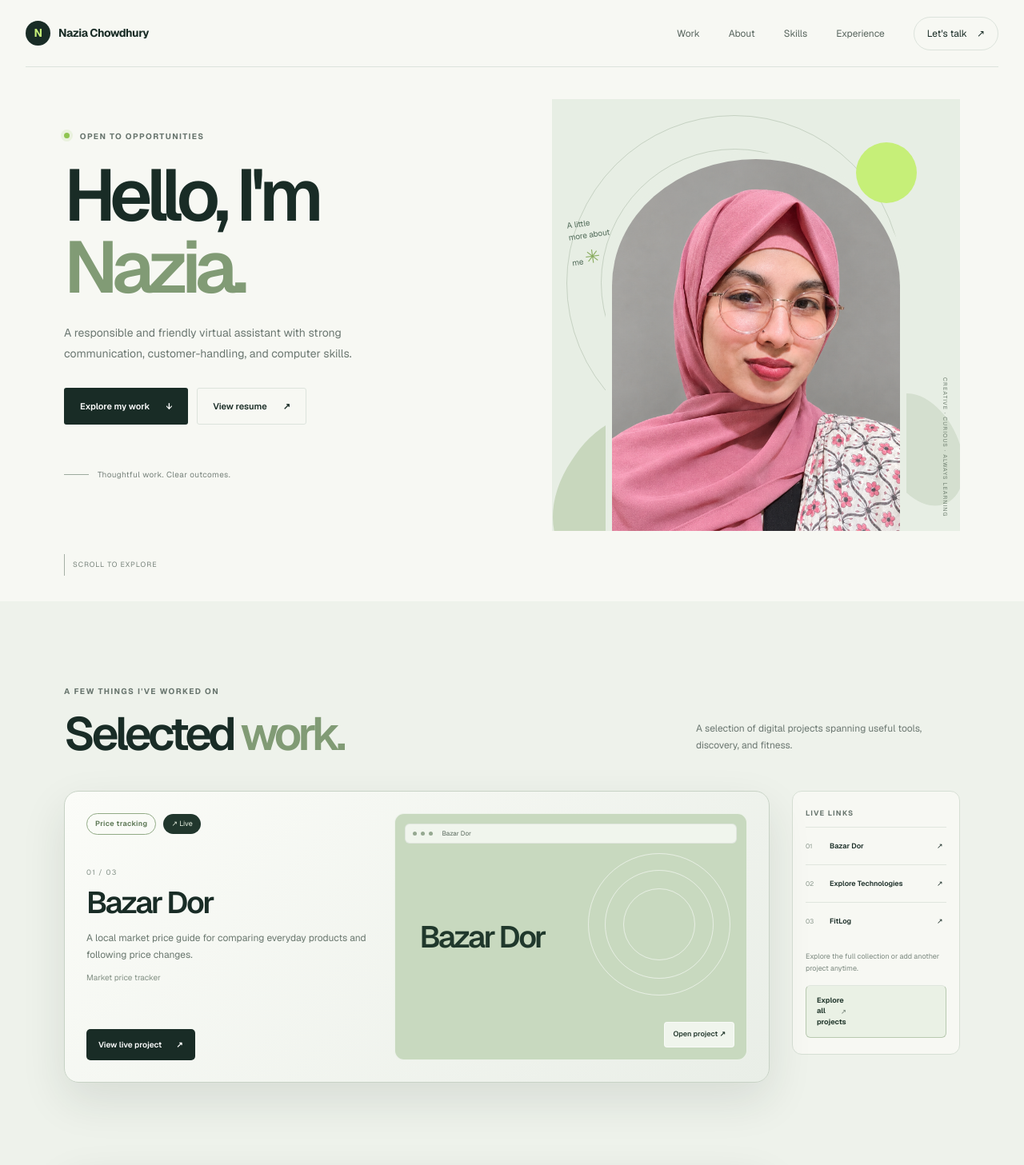
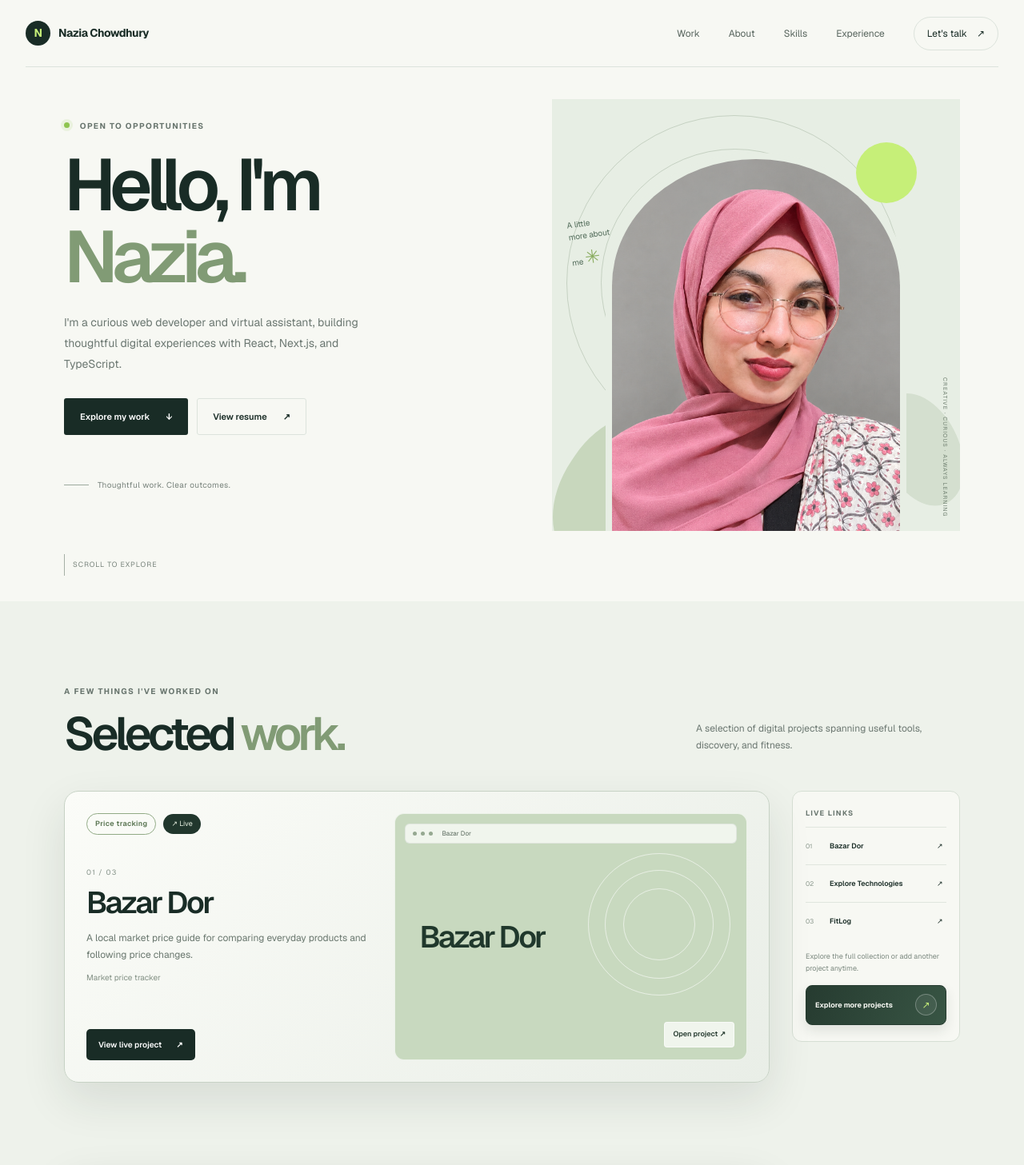
Before and after one commit to naziachowdhurydev/my-protfulio, a Next.js app: page / in a window 1280 px wide. Shown: the top 1457 px of the page at 80% size. Built offline with nearby package versions, Linux system fonts and the light colour scheme.

Commit message:
Update project styles and enhance project preview functionality

```diff
--- a/src/app/globals.css
+++ b/src/app/globals.css
@@ -178,13 +178,17 @@ a:focus-visible, button:focus-visible { outline: 3px solid #8ebd43; outline-offs
 .project-blue .project-decoration { width: 150px; height: 195px; top: 42px; right: 34px; border-radius: 50% 50% 15% 15%; background: #aec3bd; }
 .project-link-rail { position: sticky; top: 105px; padding: 20px 16px; border: 1px solid #d6dfd4; border-radius: 12px; background: #f7f8f3; }
 .project-link-rail .eyebrow { margin-bottom: 10px; font-size: 9px; }
-.project-link-rail > a { display: grid; grid-template-columns: 23px 1fr 12px; align-items: center; gap: 7px; min-height: 47px; border-top: 1px solid #e0e6de; font-size: 9px; transition: color .2s ease, padding .2s ease; }
-.project-link-rail > a:hover { padding-left: 4px; color: #63805b; }
-.project-link-rail > a span:first-child { color: #89968b; font-size: 8px; }
-.project-link-rail > a strong { font-size: 9px; font-weight: 600; }
+.project-link-rail > a:not(.project-all-link) { display: grid; grid-template-columns: 23px 1fr 12px; align-items: center; gap: 7px; min-height: 47px; border-top: 1px solid #e0e6de; font-size: 9px; transition: color .2s ease, padding .2s ease; }
+.project-link-rail > a:not(.project-all-link):hover { padding-left: 4px; color: #63805b; }
+.project-link-rail > a:not(.project-all-link) span:first-child { color: #89968b; font-size: 8px; }
+.project-link-rail > a:not(.project-all-link) strong { font-size: 9px; font-weight: 600; }
 .project-rail-note { margin: 14px 0 0; color: #7b887f; font-size: 9px; line-height: 1.65; }
-.project-all-link { display: flex; align-items: center; justify-content: space-between; gap: 12px; margin-top: 13px; padding: 12px 13px; border: 1px solid #b8c9b0; border-radius: 6px; background: #eaf1e5; color: #263b30; font-size: 10px; font-weight: 650; transition: transform .2s ease, background .2s ease, border-color .2s ease; }
-.project-all-link:hover { transform: translateY(-2px); border-color: #8fa783; background: #dfebd6; }
+.project-link-rail > .project-all-link { display: flex; width: 100%; min-height: 50px; align-items: center; justify-content: space-between; gap: 8px; margin-top: 13px; padding: 10px 11px; border: 1px solid #263b30; border-radius: 8px; background: linear-gradient(110deg, #263b30, #385544); color: #f7f8f3; box-shadow: 0 7px 15px #1b30241c; transition: transform .22s ease, box-shadow .22s ease, background .22s ease; }
+.project-all-copy { min-width: 0; color: inherit; font-size: 9px; font-weight: 650; line-height: 1.35; letter-spacing: 0; white-space: normal; }
+.project-all-arrow { display: grid; width: 27px; height: 27px; flex: 0 0 27px; place-items: center; border: 1px solid #ffffff45; border-radius: 50%; background: #ffffff12; color: #c6ef78; font-size: 12px; transition: transform .22s ease, background .22s ease, color .22s ease; }
+.project-link-rail > .project-all-link:hover { transform: translateY(-3px); background: linear-gradient(110deg, #304b3c, #466b50); box-shadow: 0 12px 22px #1b30242b; }
+.project-link-rail > .project-all-link:hover .project-all-arrow { transform: translate(2px, -2px); background: #c6ef78; color: #263b30; }
+.project-link-rail > .project-all-link:focus-visible { outline: 3px solid #8ebd43; outline-offset: 3px; }
 .projects-page { min-height: 100vh; padding-bottom: 20px; overflow: hidden; }
 .projects-page-hero { position: relative; padding-top: 32px; padding-bottom: 30px; }
 .projects-page-hero::after { position: absolute; top: 100px; right: 20px; width: 140px; height: 140px; border: 1px solid #a6b99f70; border-radius: 50%; box-shadow: 0 0 0 17px #e8eee360, 0 0 0 34px #e8eee330; content: ""; pointer-events: none; }
@@ -201,7 +205,14 @@ a:focus-visible, button:focus-visible { outline: 3px solid #8ebd43; outline-offs
 .projects-page-list { display: grid; grid-template-columns: repeat(2, minmax(0, 1fr)); align-items: stretch; gap: 20px; }
 .project-list-card { display: flex; min-width: 0; flex-direction: column; overflow: hidden; border: 1px solid #d7e0d5; border-radius: 14px; background: #fbfcf8; box-shadow: 0 12px 32px #1b30240b; transition: transform .28s ease, box-shadow .28s ease, border-color .28s ease; }
 .project-list-card:hover { transform: translateY(-5px); border-color: #a9bc9f; box-shadow: 0 24px 48px #1b30241a; }
-.project-list-art { min-height: 230px; position: relative; display: flex; align-items: center; justify-content: center; overflow: hidden; padding: 25px; }
+.project-list-art { height: clamp(230px, 24vw, 290px); min-height: 230px; position: relative; display: flex; align-items: center; justify-content: center; overflow: hidden; padding: 25px; }
+.project-live-preview { isolation: isolate; }
+.project-live-preview iframe { position: absolute; z-index: 1; top: 0; left: 0; width: 280%; height: 280%; transform: scale(.357142857); transform-origin: top left; border: 0; background: white; pointer-events: none; }
+.project-live-preview::after { position: absolute; z-index: 2; inset: 0; background: linear-gradient(180deg, #192c2605 50%, #192c2626); content: ""; pointer-events: none; }
+.project-live-preview .project-card-number { z-index: 3; padding: 6px 8px; border: 1px solid #ffffff8c; border-radius: 99px; background: #f7f8f3dc; backdrop-filter: blur(8px); }
+.project-live-preview .project-card-graphic { z-index: 0; }
+.project-list-art.project-live-preview .project-preview-cta { z-index: 4; opacity: 1; transform: none; }
+.project-live-preview:hover .project-preview-cta { background: #e8f0e2; }
 .project-card-number { position: absolute; z-index: 2; top: 15px; left: 17px; color: #34483c; font-size: 10px; font-weight: 650; letter-spacing: .08em; }
 .project-card-number i { color: #64796a; font-size: 8px; font-style: normal; font-weight: 450; }
 .project-card-graphic { display: grid; width: 132px; height: 132px; place-items: center; border: 1px solid #ffffffc0; border-radius: 50%; color: #2b4536; font-size: 44px; font-weight: 550; letter-spacing: -.08em; box-shadow: 0 0 0 15px #ffffff20, 0 0 0 30px #ffffff14; transition: transform .4s ease; }
@@ -287,6 +298,8 @@ a:focus-visible, button:focus-visible { outline: 3px solid #8ebd43; outline-offs
 .capability-list li:hover .capability-list-arrow { transform: translate(2px, -2px); color: var(--accent); }
 .about-grid { display: grid; grid-template-columns: .95fr 1.05fr; gap: 95px; align-items: start; }
 .about-grid h2 { max-width: 440px; }
+.about-side-note { display: flex; max-width: 310px; align-items: center; gap: 11px; margin: 28px 0 0; color: #71866d; font-size: 12px; font-weight: 560; letter-spacing: -.01em; line-height: 1.6; }
+.about-side-note span { width: 28px; height: 1px; flex: 0 0 28px; background: #9fb294; }
 .about-copy { padding-top: 27px; }
 .about-copy p { margin: 0 0 18px; color: var(--muted); font-size: 13px; line-height: 1.9; }
 .about-tags { display: flex; flex-wrap: wrap; gap: 8px; margin: 24px 0 22px; }
@@ -370,9 +383,10 @@ a:focus-visible, button:focus-visible { outline: 3px solid #8ebd43; outline-offs
   .project-art { min-height: min(60vw, 300px); }
   .project-link-rail { position: relative; top: auto; display: flex; flex-wrap: wrap; align-items: center; gap: 8px; padding: 16px; }
   .project-link-rail .eyebrow { flex-basis: 100%; margin-bottom: 2px; }
-  .project-link-rail > a { display: inline-flex; min-height: 36px; gap: 7px; padding: 0 10px; border: 1px solid #dce3dc; border-radius: 99px; }
-  .project-link-rail > a:hover { padding-left: 14px; }
+  .project-link-rail > a:not(.project-all-link) { display: inline-flex; min-height: 36px; gap: 7px; padding: 0 10px; border: 1px solid #dce3dc; border-radius: 99px; }
+  .project-link-rail > a:not(.project-all-link):hover { padding-left: 14px; }
   .project-rail-note { flex-basis: 100%; margin-top: 3px; }
+  .project-link-rail > .project-all-link { flex: 1 0 100%; margin-top: 5px; }
   .projects-page-hero { padding-top: 28px; padding-bottom: 34px; }
   .projects-page-hero::after { top: 65px; right: 4px; width: 90px; height: 90px; }
   .projects-page-hero-row { align-items: flex-start; flex-direction: column; gap: 18px; }
@@ -383,7 +397,7 @@ a:focus-visible, button:focus-visible { outline: 3px solid #8ebd43; outline-offs
   .project-list-card { grid-template-columns: 1fr; gap: 18px; min-height: 0; padding: 20px; }
   .project-list-content { padding: 17px 18px 18px; }
   .project-list-content .project-count { margin: 25px 0 8px; }
-  .project-list-art { min-height: min(60vw, 300px); }
+  .project-list-art { height: min(60vw, 300px); min-height: 220px; }
   .project-upcoming-card { min-height: 315px; }
   .projects-add-note { flex-wrap: wrap; padding: 18px; }
   .projects-add-note > div { min-width: calc(100% - 70px); }
@@ -427,7 +441,7 @@ a:focus-visible, button:focus-visible { outline: 3px solid #8ebd43; outline-offs
   .project-list-card { padding: 16px; border-radius: 13px; }
   .project-list-content { padding: 15px 15px 16px; }
   .project-list-content h2 { font-size: 30px; }
-  .project-list-art { min-height: 220px; padding: 20px; }
+  .project-list-art { height: 220px; min-height: 220px; padding: 20px; }
   .projects-add-note .button { width: 100%; justify-content: space-between; }
 }
 @media print {
--- a/src/app/page.tsx
+++ b/src/app/page.tsx
@@ -117,8 +117,8 @@ export default function Home() {
             <span>Nazia.</span>
           </h1>
           <p className="hero-description">
-            A responsible and friendly virtual assistant with strong
-            communication, customer-handling, and computer skills.
+            I&apos;m a curious web developer and virtual assistant, building
+            thoughtful digital experiences with React, Next.js, and TypeScript.
           </p>
           <div className="hero-actions">
             <a className="button button-primary" href="#work">
@@ -215,7 +215,8 @@ export default function Home() {
               ))}
               <p className="project-rail-note">Explore the full collection or add another project anytime.</p>
               <Link className="project-all-link" href="/projects">
-                Explore all projects <span aria-hidden="true">↗</span>
+                <span className="project-all-copy">Explore more projects</span>
+                <span className="project-all-arrow" aria-hidden="true">↗</span>
               </Link>
             </aside>
           </div>
@@ -227,6 +228,10 @@ export default function Home() {
           <div>
             <p className="eyebrow">A little about me</p>
             <h2>Curious by nature.<br /><span>Always learning,<br />always growing.</span></h2>
+            <p className="about-side-note">
+              <span aria-hidden="true" />
+              Building ideas into real projects.
+            </p>
           </div>
           <div className="about-copy">
             <p>
--- a/src/app/projects/page.tsx
+++ b/src/app/projects/page.tsx
@@ -42,16 +42,20 @@ export default function ProjectsPage() {
       <section className="projects-page-list page-width" aria-label="All projects">
         {projects.map((project) => (
           <article className={`project-list-card project-list-${project.tone}`} key={project.href}>
-            <Link
-              className={`project-list-art project-${project.tone}`}
-              href={project.href}
-              target="_blank"
-              aria-label={`Open ${project.title} live project`}
-            >
+            <div className={`project-list-art project-${project.tone} project-live-preview`}>
               <span className="project-card-number">{project.number}<i> / {String(projects.length).padStart(2, "0")}</i></span>
               <span className="project-card-graphic" aria-hidden="true"><span>{project.number}</span></span>
-              <span className="project-preview-cta">View live project <span aria-hidden="true">↗</span></span>
-            </Link>
+              <iframe
+                src={project.href}
+                title={`${project.title} live website preview`}
+                loading="lazy"
+                tabIndex={-1}
+                sandbox="allow-scripts allow-same-origin"
+              />
+              <Link className="project-preview-cta" href={project.href} target="_blank">
+                View live project <span aria-hidden="true">↗</span>
+              </Link>
+            </div>
             <div className="project-list-content">
               <div className="project-labels">
                 <span className="project-category">{project.category}</span>
```
